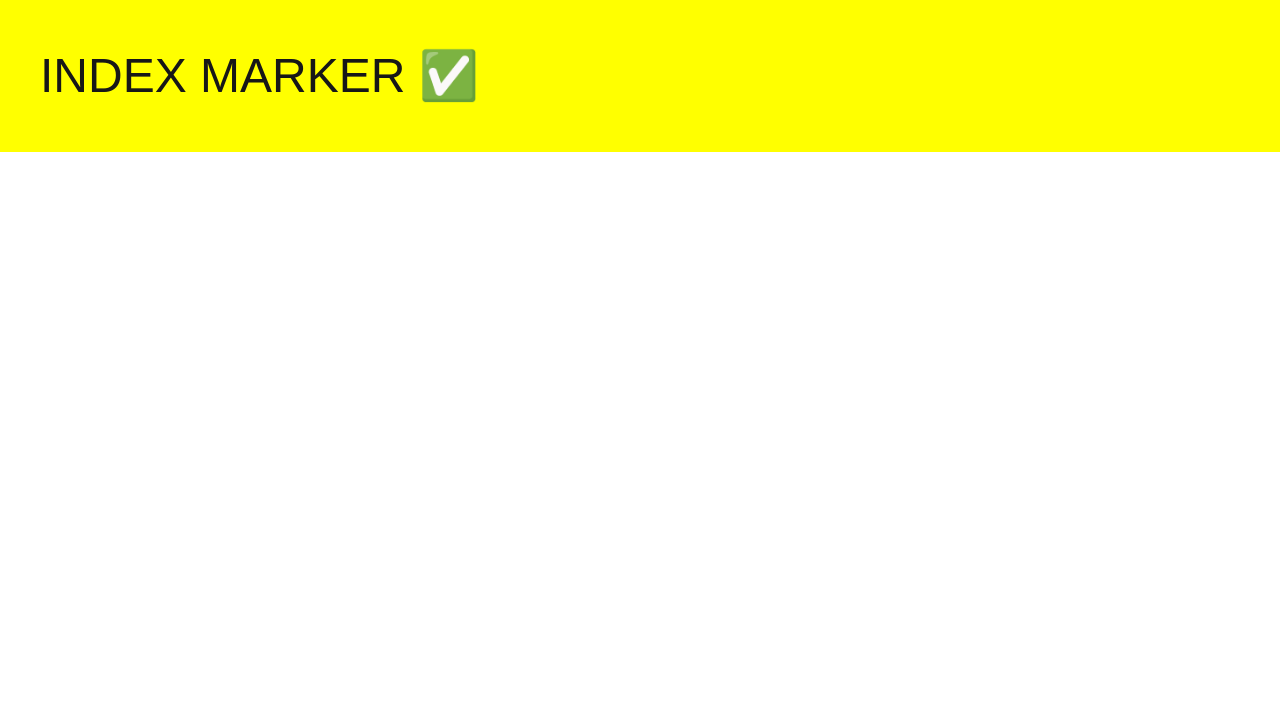
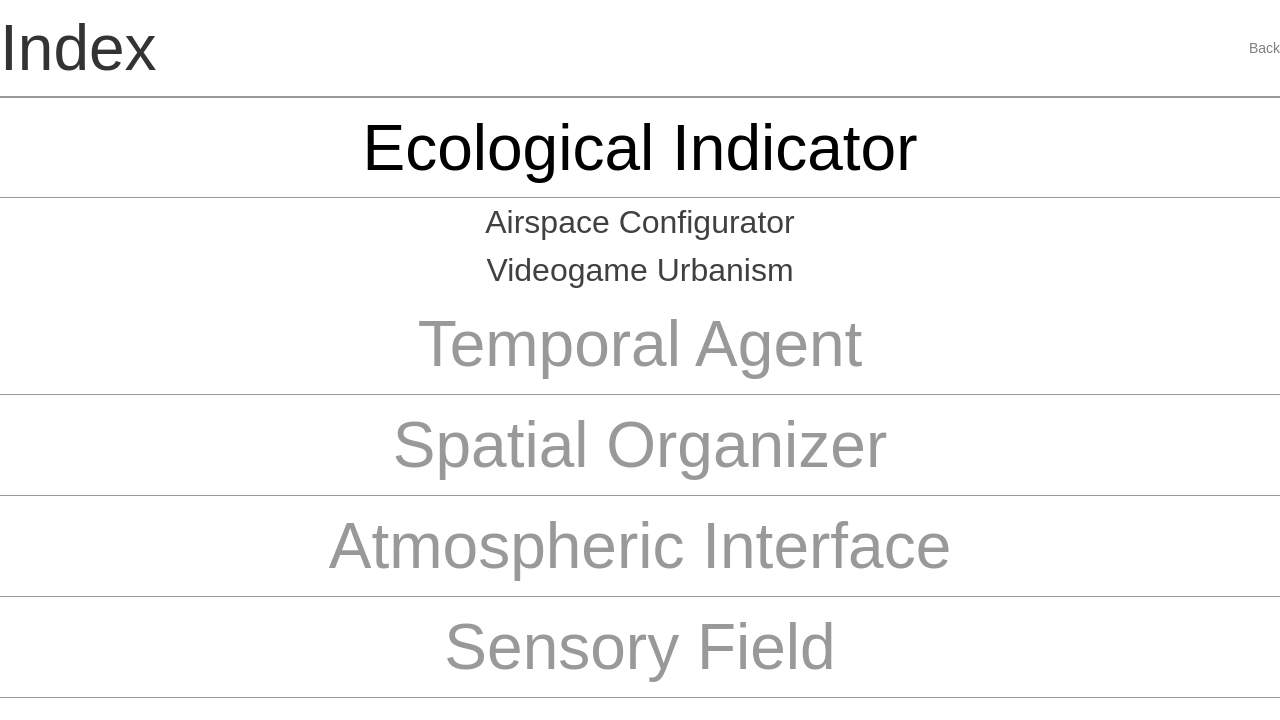
Before and after one commit to checolato/thesisarchive2026, a Next.js app: page /index in a window 1280 px wide. Shown: the top 720 px of the page. Built offline with nearby package versions, Linux system fonts and the light colour scheme.

Commit message:
change link

```diff
--- a/app/index/page.tsx
+++ b/app/index/page.tsx
@@ -5,9 +5,25 @@ import ProjectGalleryPage from "@/components/ProjectGalleryPage";
 import { getProjects } from "@/lib/loadProjects";
 
 export default function IndexPage() {
+  const [projects, setProjects] = useState<any[]>([]);
+
+  useEffect(() => {
+    setProjects(getProjects());
+  }, []);
+
+  const galleryProjects = useMemo(() => {
+    return projects
+      .filter((p: any) => p?.category && p?.slug && p?.project_name)
+      .map((p: any) => ({
+        slug: p.slug,
+        project_name: p.project_name,
+        category: p.category,
+      }));
+  }, [projects]);
+
   return (
-    <div style={{ background: "yellow", fontSize: 48, padding: 40 }}>
-      INDEX MARKER ✅
-    </div>
+    <main className="min-h-screen bg-white">
+      <ProjectGalleryPage projects={galleryProjects} />
+    </main>
   );
 }
--- a/app/page.tsx
+++ b/app/page.tsx
@@ -25,7 +25,7 @@ export default function Home() {
 
       {/* Index tab — REAL PAGE NAVIGATION */}
       <Link
-        href="/index"
+        href="/app/index"
         prefetch={false}
         className="fixed z-[9999] right-[100px] top-[40px] text-[11px] uppercase tracking-[0.18em] text-black/60 hover:text-black transition"
       >
```
